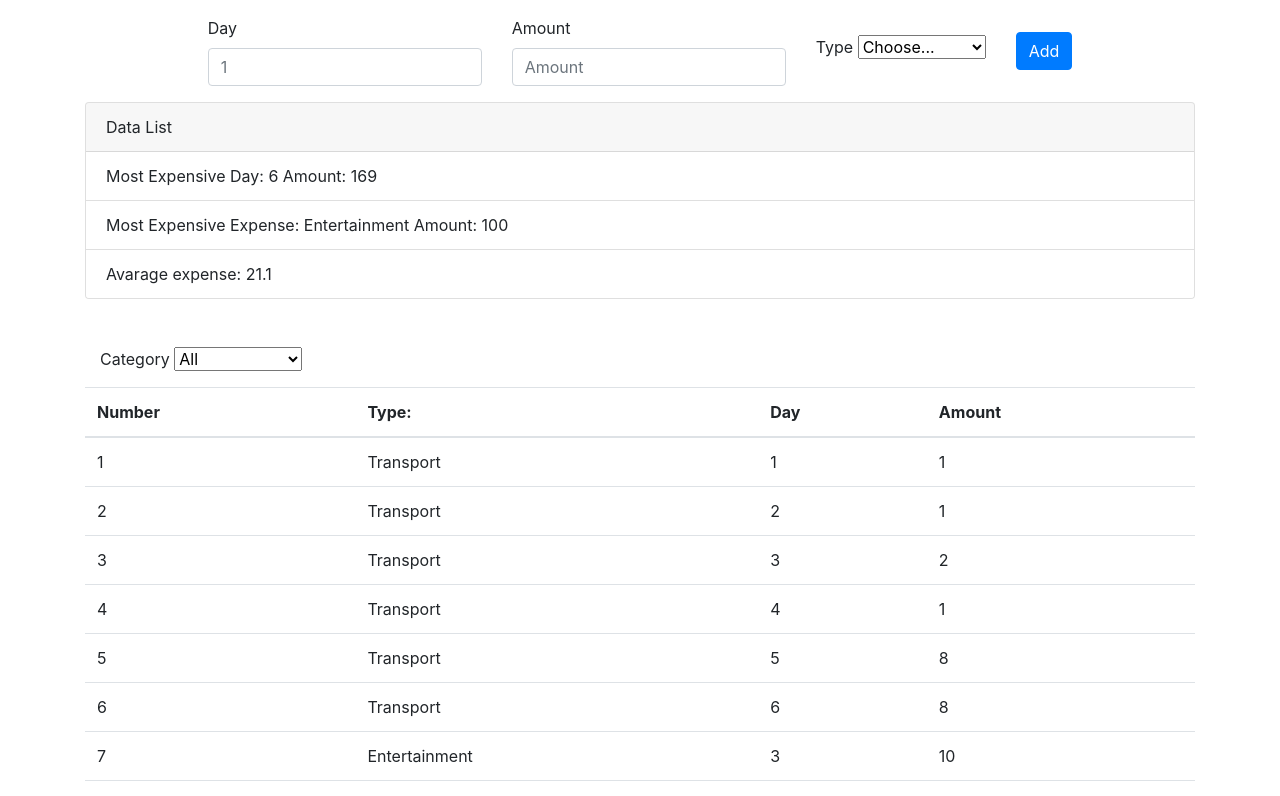
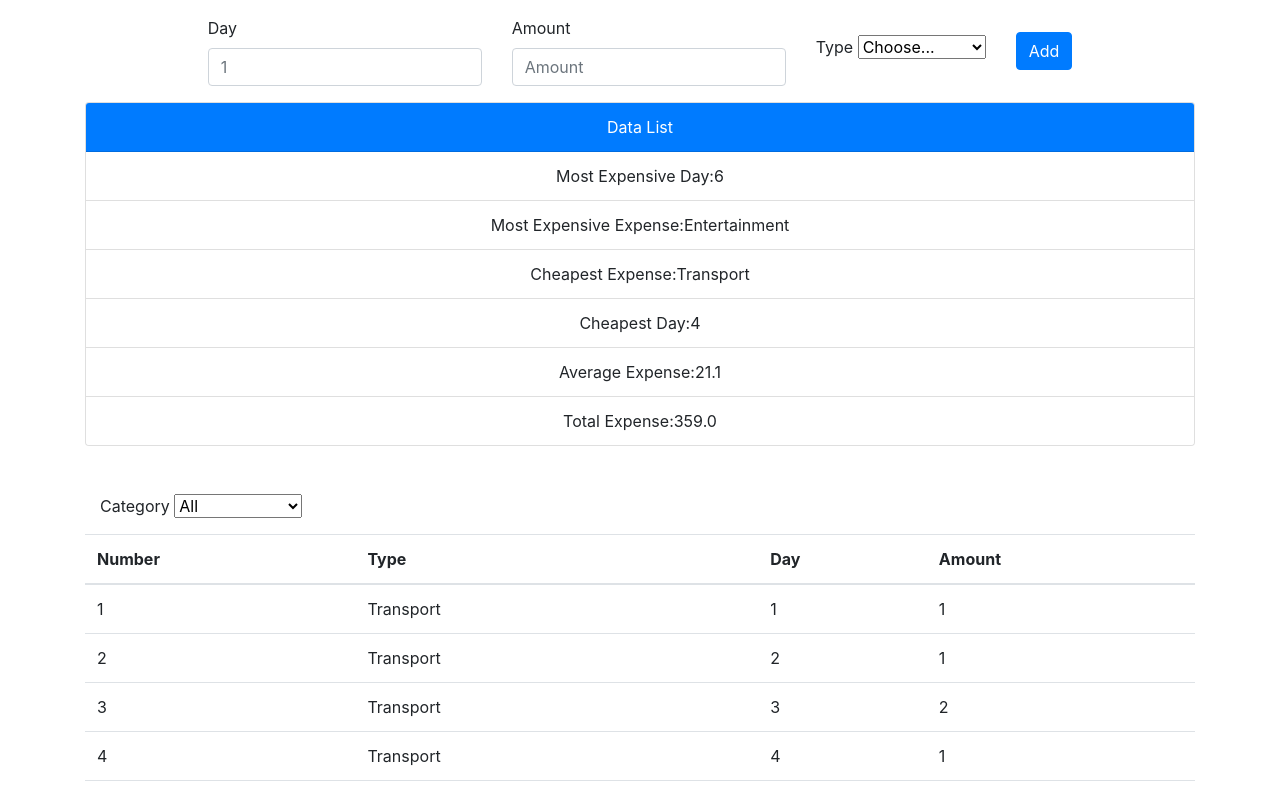
Before and after one commit to turanheydarli/PB501-Course, a plain HTML site: page Lesson_1/Task_1/index.html in a window 1280 px wide. Shown: the top 796 px of the page. Drawn offline with nearby package versions, Linux system fonts and the light colour scheme.

Commit message:
task completed

```diff
--- a/Lesson_1/Task_1/app.js
+++ b/Lesson_1/Task_1/app.js
@@ -12,7 +12,10 @@ const expensesTableBody = document.querySelector('#expenses-table-body');
 
 const mostExpensiveExpense = document.querySelector('#most-expensive-expense');
 const mostExpensiveDay = document.querySelector('#most-expensive-day');
-const avarageExpense = document.querySelector('#avarage-expense');
+const avarageExpense = document.querySelector('#average-expense');
+const totalExpense = document.querySelector('#total-expense');
+const cheapestDay = document.querySelector('#cheapest-day');
+const cheapestExpense = document.querySelector('#cheapest-expense');
 
 const createForm = document.querySelector('#create-form');
 const formSubmitButton = document.querySelector('#form-submit-button');
@@ -73,24 +76,45 @@ function renderPage() {
     renderAvarageExpense();
 
     renderExpensesTable();
+    renderTotalExpense();
+    renderCheapestDay();
+    renderCheapestExpense();
 }
 
 function renderMostExpensiveExpense() {
     const expense = getMostExpensiveExpense();
 
-    mostExpensiveExpense.innerHTML = `Most Expensive Expense: ${expense.expenseType} Amount: ${expense.amount}`;
+    mostExpensiveExpense.innerHTML = ` ${expense.expenseType}`;
 }
 
 function renderMostExpensiveDay() {
     const expense = getMostExpensiveDayByType('All');
 
-    mostExpensiveDay.innerHTML = `Most Expensive Day: ${expense.day}  Amount: ${expense.amount}`;
+    mostExpensiveDay.innerHTML = ` ${expense.day}`;
+}
+
+function renderCheapestDay() {
+    const expense = getCheapestDayByType('All');
+
+    cheapestDay.innerHTML = ` ${expense.day}`;
+}
+
+function renderCheapestExpense() {
+    const expense = getCheapestExpense();
+
+    cheapestExpense.innerHTML = ` ${expense.expenseType}`;
 }
 
 function renderAvarageExpense() {
     const expense = getAvarageExpense();
 
-    avarageExpense.innerHTML = `Avarage expense: ${expense.toFixed(1)}`;
+    avarageExpense.innerHTML = ` ${expense.toFixed(1)}`;
+}
+
+function renderTotalExpense() {
+    const expense = getSumOfExpenses();
+
+    totalExpense.innerHTML = ` ${expense.toFixed(1)}`;
 }
 
 function renderExpensesTable() {
@@ -142,6 +166,9 @@ function addExpense(expenseType, day, amount) {
     };
 
     if (!validateExpense(newExpense)) {
+
+        alert("You have some validation errors!");
+
         return null;
     }
 
@@ -163,10 +190,45 @@ function getSumOfExpenses() {
     let sum = 0;
 
     allExpenses.forEach(expense => {
-        expense.amount += sum;
+        sum += expense.amount;
     });
 
     return sum;
+}
+
+function getCheapestDayByType(expenseType) {
+    let filteredExpenses = getExpensesByType(expenseType);
+
+    let days = [];
+
+    for (let index = 0; index < filteredExpenses.length; index++) {
+        const element = filteredExpenses[index];
+
+        if (!days.map(d => d.day).includes(element.day)) {
+            let day = {
+                day: element.day,
+                amount: element.amount
+            };
+
+            days.push(day)
+        } else {
+            var el = days.find(d => d.day == element.day);
+
+            el.amount = el.amount + element.amount;
+        }
+
+    }
+
+    let cheapestExpensiveExpense = days[0];
+
+    for (let index = 0; index < days.length; index++) {
+        const expense = days[index];
+        if (expense.amount < cheapestExpensiveExpense.amount) {
+            cheapestExpensiveExpense = expense;
+        }
+    }
+
+    return cheapestExpensiveExpense;
 }
 
 function getMostExpensiveDayByType(expenseType) {
@@ -204,6 +266,21 @@ function getMostExpensiveDayByType(expenseType) {
     return mostExpensiveExpense;
 }
 
+function getCheapestExpense() {
+    let filteredExpenses = getExpensesByType('All');
+
+    let cheapesyExpense = filteredExpenses[0];
+
+    for (let index = 0; index < filteredExpenses.length; index++) {
+        const expense = filteredExpenses[index];
+        if (expense.amount < cheapesyExpense.amount) {
+            cheapesyExpense = expense;
+        }
+    }
+
+    return cheapesyExpense;
+}
+
 function getMostExpensiveExpense() {
     let filteredExpenses = getExpensesByType('All');
 
@@ -236,7 +313,5 @@ function validateExpense(expense) {
         return false;
     }
 
-
-
     return true;
 }
--- a/Lesson_1/Task_1/index.html
+++ b/Lesson_1/Task_1/index.html
@@ -8,6 +8,9 @@
     <link rel="stylesheet" href="style.css">
     <link rel="stylesheet" href="https://cdn.jsdelivr.net/npm/bootstrap@4.4.1/dist/css/bootstrap.min.css"
         integrity="sha384-Vkoo8x4CGsO3+Hhxv8T/Q5PaXtkKtu6ug5TOeNV6gBiFeWPGFN9MuhOf23Q9Ifjh" crossorigin="anonymous">
+
+        <link rel="stylesheet" href="https://cdn.jsdelivr.net/npm/bootstrap-select@1.13.14/dist/css/bootstrap-select.min.css">
+
 </head>
 
 <body>
@@ -26,7 +29,7 @@
                 </div>
                 <div class="col-auto">
                     <label class="visually-hidden" for="autoSizingSelect">Type</label>
-                    <select class="form-select" id="expence-type-input">
+                    <select class="form-select" id="autoSizingSelect">
                         <option selected>Choose...</option>
                         <option value="Transport">Transport</option>
                         <option value="Entertainment">Entertainment</option>
@@ -43,14 +46,41 @@
         </div>
 
         <div class="view-elements mt-3">
-            <div class="card" style="width: 100%;">
-                <div class="card-header">
+            <div class="card w-100">
+                <div class="card-header text-white  bg-primary text-center">
                     Data List
                 </div>
                 <ul class="list-group list-group-flush">
-                    <li  class="list-group-item" id="most-expensive-day">Most Expensive Day: {}</li>
-                    <li class="list-group-item" id="most-expensive-expense">Most Expensive Expense: </li>
-                    <li class="list-group-item" id="avarage-expense">Avarage Expense: </li>
+                    <li class="list-group-item d-flex justify-content-center align-items-center">
+                        <div class="text-center">Most Expensive Day:</div>
+                        <div class="text-center" id="most-expensive-day">
+                        </div>
+                    </li>
+                    <li class="list-group-item d-flex justify-content-center align-items-center">
+                        <div class="text-center">Most Expensive Expense:</div>
+                        <div class="text-center" id="most-expensive-expense">
+                        </div>
+                    </li>
+                    <li class="list-group-item d-flex justify-content-center align-items-center">
+                        <div class="text-center">Cheapest Expense:</div>
+                        <div class="text-center" id="cheapest-expense">
+                        </div>
+                    </li>
+                    <li class="list-group-item d-flex justify-content-center align-items-center">
+                        <div class="text-center">Cheapest Day:</div>
+                        <div class="text-center" id="cheapest-day">
+                        </div>
+                    </li>
+                    <li class="list-group-item d-flex justify-content-center align-items-center">
+                        <div class="text-center">Average Expense:</div>
+                        <div class="text-center" id="average-expense">
+                        </div>
+                    </li>
+                    <li class="list-group-item d-flex justify-content-center align-items-center">
+                        <div class="text-center">Total Expense:</div>
+                        <div class="text-center" id="total-expense">
+                        </div>
+                    </li>
                 </ul>
             </div>
         </div>
@@ -72,7 +102,7 @@
                 <thead>
                     <tr>
                         <th scope="col">Number</th>
-                        <th class="expense-type" scope="col">Type: </th>
+                        <th class="expense-type" scope="col">Type</th>
                         <th scope="col">Day</th>
                         <th scope="col">Amount</th>
                     </tr>
@@ -86,6 +116,7 @@
     </div>
 
 
+    <script src="https://cdn.jsdelivr.net/npm/bootstrap-select@1.13.14/dist/js/bootstrap-select.min.js"></script>
 
     <script src="app.js"></script>
 </body>
```
